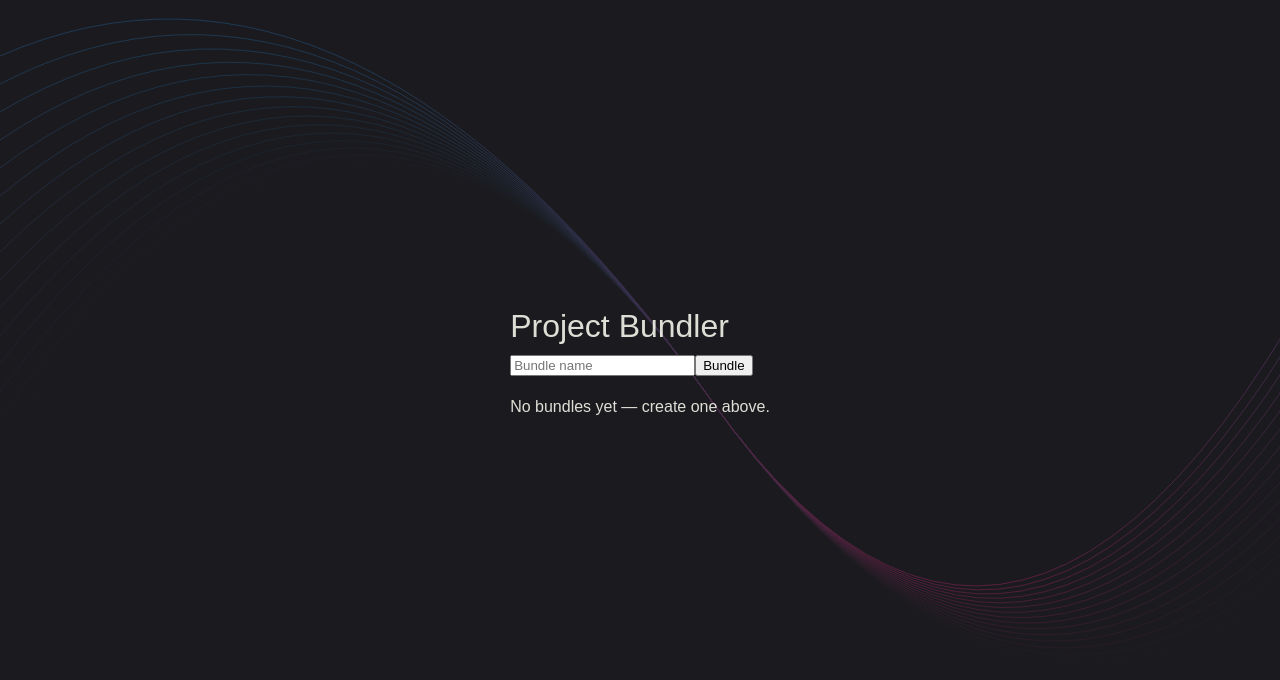
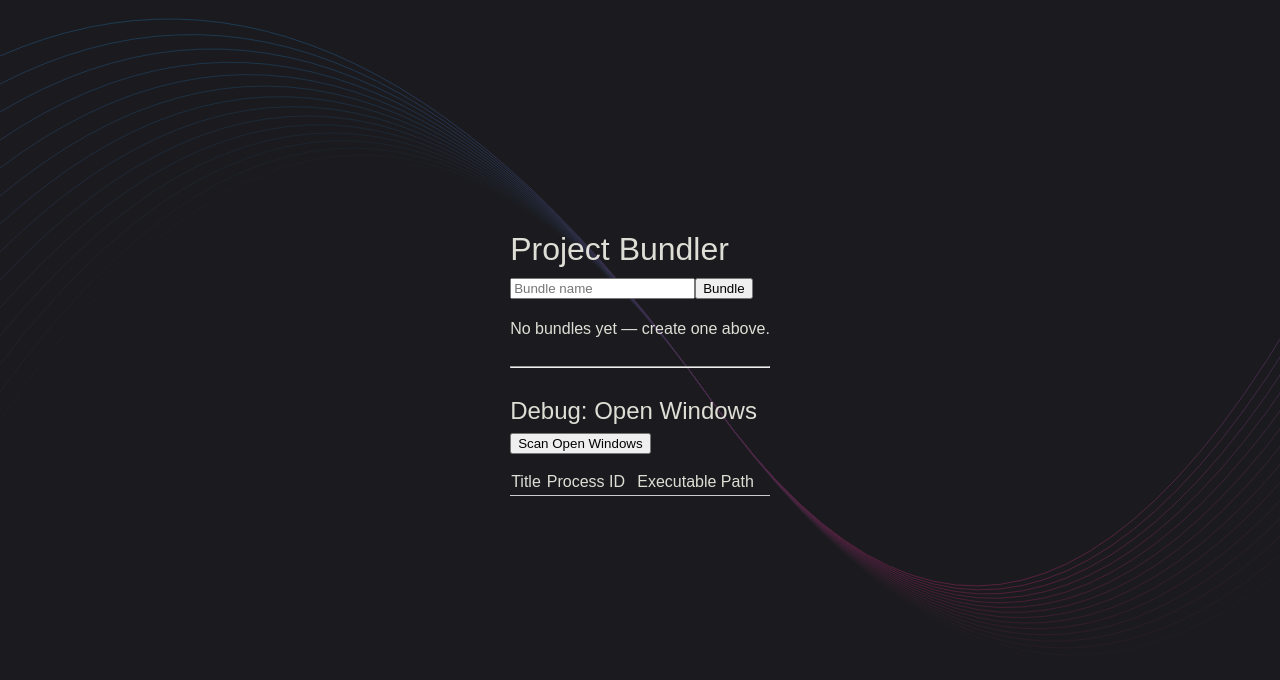
Before and after one commit to Chitvan-Jain/Instance, a React (Vite) app: page / in a window 1280 px wide. Shown: the top 680 px of the page. Built offline with nearby package versions, Linux system fonts and the light colour scheme.

Commit message:
Process list

```diff
--- a/package.json
+++ b/package.json
@@ -22,7 +22,8 @@
   },
   "dependencies": {
     "@electron-toolkit/preload": "^3.0.2",
-    "@electron-toolkit/utils": "^4.0.0"
+    "@electron-toolkit/utils": "^4.0.0",
+    "get-windows": "^9.3.0"
   },
   "devDependencies": {
     "@electron-toolkit/eslint-config-prettier": "^3.0.0",
--- a/src/preload/index.d.ts
+++ b/src/preload/index.d.ts
@@ -1,5 +1,6 @@
 import { ElectronAPI } from '@electron-toolkit/preload'
 import type { Bundle } from '../shared/bundle'
+import type { DetectedWindow } from '../shared/window'
 
 interface BundleAPI {
   list: () => Promise<Bundle[]>
@@ -7,11 +8,16 @@ interface BundleAPI {
   delete: (id: string) => Promise<void>
 }
 
+interface SystemAPI {
+  listOpenWindows: () => Promise<DetectedWindow[]>
+}
+
 declare global {
   interface Window {
     electron: ElectronAPI
     api: {
       bundles: BundleAPI
+      system: SystemAPI
     }
   }
 }
--- a/src/renderer/src/App.tsx
+++ b/src/renderer/src/App.tsx
@@ -1,9 +1,11 @@
 import { useEffect, useState } from 'react'
 import type { Bundle } from '@shared/bundle'
+import type { DetectedWindow } from '@shared/window'
 
 function App(): React.JSX.Element {
   const [bundles, setBundles] = useState<Bundle[]>([])
   const [name, setName] = useState('')
+  const [openWindows, setOpenWindows] = useState<DetectedWindow[]>([])
 
   const refresh = async (): Promise<void> => {
     const list = await window.api.bundles.list()
@@ -24,6 +26,11 @@ function App(): React.JSX.Element {
   const handleDelete = async (id: string): Promise<void> => {
     await window.api.bundles.delete(id)
     refresh()
+  }
+
+  const handleScanWindows = async (): Promise<void> => {
+    const windows = await window.api.system.listOpenWindows()
+    setOpenWindows(windows)
   }
 
   return (
@@ -47,6 +54,30 @@ function App(): React.JSX.Element {
       </ul>
 
       {bundles.length === 0 && <p>No bundles yet — create one above.</p>}
+
+      <hr style={{ margin: '24px 0' }} />
+
+      <h2>Debug: Open Windows</h2>
+      <button onClick={handleScanWindows}>Scan Open Windows</button>
+
+      <table style={{ marginTop: 12, width: '100%', borderCollapse: 'collapse' }}>
+        <thead>
+          <tr style={{ textAlign: 'left', borderBottom: '1px solid #ccc' }}>
+            <th>Title</th>
+            <th>Process ID</th>
+            <th>Executable Path</th>
+          </tr>
+        </thead>
+        <tbody>
+          {openWindows.map((w) => (
+            <tr key={w.id} style={{ borderBottom: '1px solid #eee' }}>
+              <td>{w.title || '(no title)'}</td>
+              <td>{w.processId}</td>
+              <td style={{ fontSize: 12 }}>{w.executablePath}</td>
+            </tr>
+          ))}
+        </tbody>
+      </table>
     </div>
   )
 }
--- /dev/null
+++ b/src/shared/window.ts
@@ -0,0 +1,7 @@
+export interface DetectedWindow {
+  id: number
+  title: string
+  processId: number
+  executablePath: string
+  bounds: { x: number; y: number; width: number; height: number }
+}
```
Also changed, not shown: src/main/index.ts (+8 -17 lines), src/main/windowInspector.ts (added, +13 -0 lines), src/preload/index.ts (+4 -3 lines), 1 other file (tests, documents, lock files or other folders).
